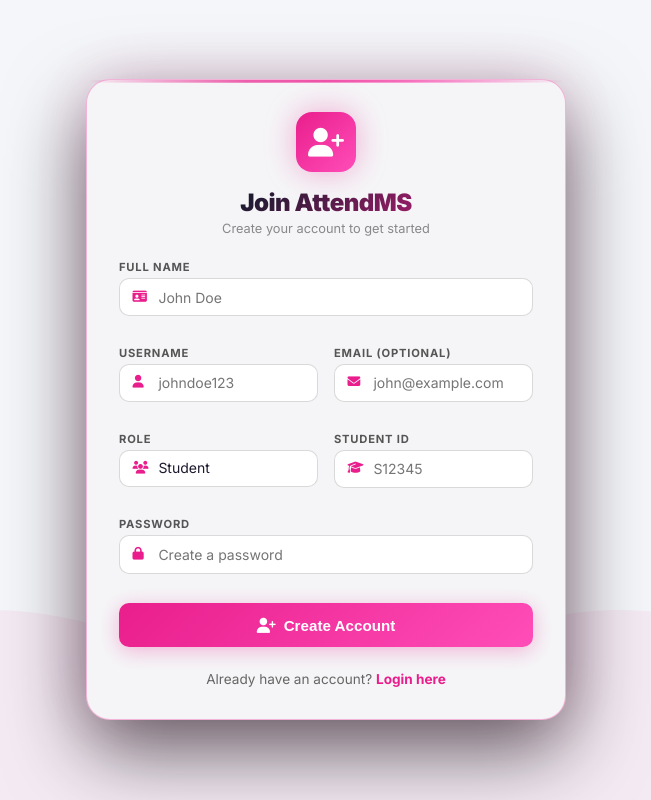
After one commit to saitejajagu/Student_attendance_Management_System, a Flask app: page /register in a window 1280 px wide. The commit adds this page. Shown: the whole page, without its empty margins (314-965 px from the left). Run offline with Flask 3, Linux system fonts and the light colour scheme.

Commit message:
added the register option

```diff
--- a/app/routes/auth.py
+++ b/app/routes/auth.py
@@ -1,6 +1,6 @@
 from flask import Blueprint, render_template, redirect, url_for, request, flash
 from flask_login import login_user, logout_user, login_required, current_user
-from app.models import User
+from app.models import User, Student
 from app import db
 
 auth = Blueprint('auth', __name__)
@@ -66,6 +66,66 @@ def forgot_password():
     return render_template('forgot_password.html', reset_link=reset_link)
 
 
+@auth.route('/register', methods=['GET', 'POST'])
+def register():
+    if current_user.is_authenticated:
+        return redirect(url_for('attendance.dashboard'))
+
+    if request.method == 'POST':
+        full_name = request.form.get('full_name', '').strip()
+        username = request.form.get('username', '').strip()
+        email = request.form.get('email', '').strip()
+        password = request.form.get('password', '')
+        role = request.form.get('role', 'student')
+        student_id_val = request.form.get('student_id', '').strip()
+
+        if User.query.filter_by(username=username).first():
+            flash('Username already exists. Please choose another.', 'danger')
+        elif email and User.query.filter_by(email=email).first():
+            flash('Email already registered. Please login.', 'warning')
+        else:
+            try:
+                # Create user account
+                new_user = User(
+                    username=username,
+                    email=email if email else None,
+                    role=role,
+                    full_name=full_name,
+                    is_active_user=True
+                )
+                new_user.set_password(password)
+                db.session.add(new_user)
+                db.session.flush()  # To get new_user.id
+
+                # If student, also create student record
+                if role == 'student':
+                    if not student_id_val:
+                        flash('Student ID is required for student registration.', 'danger')
+                        return render_template('register.html')
+
+                    if Student.query.filter_by(student_id=student_id_val).first():
+                        flash('Student ID already exists.', 'danger')
+                        db.session.rollback()
+                        return render_template('register.html')
+
+                    new_student = Student(
+                        student_id=student_id_val,
+                        full_name=full_name,
+                        email=email if email else None,
+                        user_id=new_user.id
+                    )
+                    db.session.add(new_student)
+
+                db.session.commit()
+                flash('Registration successful! You can now login.', 'success')
+                return redirect(url_for('auth.login'))
+            except Exception as e:
+                db.session.rollback()
+                flash(f'An error occurred: {str(e)}', 'danger')
+
+    return render_template('register.html')
+
+
 @auth.route('/reset-password/<token>', methods=['GET', 'POST'])
 def reset_password(token):
     if current_user.is_authenticated:
--- a/app/static/css/style.css
+++ b/app/static/css/style.css
@@ -1906,7 +1906,7 @@ textarea.form-control {
         transition: left var(--transition);
     }
 
-    .sidebar.open {
+    .sidebar.mobile-open {
         left: 0;
     }
 
@@ -2341,16 +2341,31 @@ textarea:focus {
     margin-bottom: 1rem;
 }
 
-/* ── SIDEBAR SLIDE TOGGLE ── */
 @media (max-width: 991px) {
     .sidebar {
-        transform: translateX(-280px);
+        position: fixed;
+        left: 0;
+        transform: translateX(-100%);
         transition: transform 0.3s ease;
         visibility: visible !important;
+        z-index: 1000;
     }
 
     .sidebar.mobile-open {
         transform: translateX(0);
+    }
+}
+
+/* ── DESKTOP COLLAPSE ── */
+@media (min-width: 992px) {
+    .sidebar.collapsed {
+        width: 0 !important;
+        min-width: 0 !important;
+        border-right: none !important;
+        padding-left: 0 !important;
+        padding-right: 0 !important;
+        opacity: 0;
+        pointer-events: none;
     }
 }
 
--- a/app/templates/login.html
+++ b/app/templates/login.html
@@ -389,6 +389,11 @@
                 <span class="chip"><i class="fas fa-brain"></i> AI Powered</span>
                 <span class="chip"><i class="fas fa-lock"></i> Encrypted</span>
             </div>
+
+            <div style="text-align: center; margin-top: 1.5rem; font-size: 0.85rem; color: #666;">
+                Don't have an account?
+                <a href="{{ url_for('auth.register') }}" style="color: #e91e8c; font-weight: 700; text-decoration: none;">Register here</a>
+            </div>
         </div>
     </div>
 
--- /dev/null
+++ b/app/templates/register.html
@@ -0,0 +1,404 @@
+<!DOCTYPE html>
+<html lang="en">
+
+<head>
+    <meta charset="UTF-8">
+    <meta name="viewport" content="width=device-width, initial-scale=1.0">
+    <title>Register — AttendMS</title>
+    <link href="https://fonts.googleapis.com/css2?family=Inter:wght@300;400;500;600;700;800;900&display=swap"
+        rel="stylesheet">
+    <link rel="stylesheet" href="https://cdnjs.cloudflare.com/ajax/libs/font-awesome/6.5.1/css/all.min.css">
+    <link rel="stylesheet" href="{{ url_for('static', filename='css/style.css') }}">
+    <style>
+        * {
+            box-sizing: border-box;
+            margin: 0;
+            padding: 0;
+        }
+
+        body {
+            background: #ffffff;
+            min-height: 100vh;
+            font-family: 'Inter', sans-serif;
+            overflow: hidden;
+        }
+
+        canvas {
+            position: fixed;
+            top: 0;
+            left: 0;
+            width: 100%;
+            height: 100%;
+            pointer-events: none;
+        }
+
+        #dash-canvas {
+            z-index: 1;
+        }
+
+        #wave-canvas {
+            z-index: 2;
+        }
+
+        /* ── Card ── */
+        .card-wrap {
+            position: fixed;
+            inset: 0;
+            z-index: 10;
+            display: flex;
+            align-items: center;
+            justify-content: center;
+            padding: 1rem;
+            pointer-events: none;
+            overflow-y: auto;
+        }
+
+        .login-card {
+            pointer-events: auto;
+            width: 480px;
+            max-width: 95vw;
+            background: rgba(255, 255, 255, 0.82);
+            backdrop-filter: blur(24px);
+            -webkit-backdrop-filter: blur(24px);
+            border-radius: 24px;
+            border: 1px solid rgba(233, 30, 140, 0.2);
+            padding: 2rem;
+            box-shadow: 0 8px 40px rgba(233, 30, 140, 0.12), 0 2px 8px rgba(0, 0, 0, 0.06);
+            position: relative;
+            animation: cardIn .6s cubic-bezier(.23, 1, .32, 1) both;
+            margin: 2rem 0;
+        }
+
+        @keyframes cardIn {
+            from {
+                opacity: 0;
+                transform: translateY(30px) scale(.97);
+            }
+
+            to {
+                opacity: 1;
+                transform: translateY(0) scale(1);
+            }
+        }
+
+        .card-stripe {
+            position: absolute;
+            top: 0;
+            left: 0;
+            right: 0;
+            height: 3px;
+            background: linear-gradient(90deg, transparent, #e91e8c, #ff4db8, transparent);
+            border-radius: 24px 24px 0 0;
+            animation: stripe 3s ease-in-out infinite;
+        }
+
+        @keyframes stripe {
+
+            0%,
+            100% {
+                opacity: .3
+            }
+
+            50% {
+                opacity: 1
+            }
+        }
+
+        /* Logo */
+        .logo-box {
+            width: 60px;
+            height: 60px;
+            border-radius: 16px;
+            background: linear-gradient(135deg, #e91e8c, #ff4db8);
+            display: flex;
+            align-items: center;
+            justify-content: center;
+            font-size: 1.8rem;
+            color: #fff;
+            margin: 0 auto 1rem;
+            box-shadow: 0 0 30px rgba(233, 30, 140, .35);
+        }
+
+        .login-header {
+            text-align: center;
+            margin-bottom: 1.5rem;
+        }
+
+        .login-title {
+            font-size: 1.5rem;
+            font-weight: 900;
+            letter-spacing: -.5px;
+            background: linear-gradient(135deg, #1a1a2e 30%, #e91e8c);
+            -webkit-background-clip: text;
+            background-clip: text;
+            -webkit-text-fill-color: transparent;
+        }
+
+        .login-sub {
+            color: #888;
+            font-size: .8rem;
+            margin-top: .25rem;
+        }
+
+        /* Alerts */
+        .flash-msg {
+            display: flex;
+            align-items: center;
+            gap: .6rem;
+            padding: .7rem 1rem;
+            border-radius: 10px;
+            font-size: .85rem;
+            margin-bottom: 1rem;
+        }
+
+        .flash-danger {
+            background: rgba(233, 30, 140, .07);
+            color: #c2185b;
+            border: 1px solid rgba(233, 30, 140, .2);
+        }
+
+        .flash-success {
+            background: rgba(0, 180, 100, .07);
+            color: #00875a;
+            border: 1px solid rgba(0, 180, 100, .2);
+        }
+
+        /* Form */
+        .f-label {
+            display: block;
+            font-size: .7rem;
+            font-weight: 700;
+            text-transform: uppercase;
+            letter-spacing: .8px;
+            color: #555;
+            margin-bottom: .25rem;
+        }
+
+        .f-group {
+            margin-bottom: 0.85rem;
+        }
+
+        .f-wrap {
+            position: relative;
+            display: flex;
+            align-items: center;
+        }
+
+        .f-icon {
+            position: absolute;
+            left: .85rem;
+            color: #e91e8c;
+            font-size: .8rem;
+            z-index: 1;
+        }
+
+        .f-input,
+        .f-select {
+            width: 100%;
+            padding: .6rem .9rem .6rem 2.4rem;
+            background: rgba(255, 255, 255, .9);
+            border: 1.5px solid rgba(233, 30, 140, .2);
+            border-radius: 10px;
+            color: #1a1a2e;
+            font-size: .875rem;
+            font-family: inherit;
+            transition: all .2s;
+        }
+
+        .f-select {
+            padding-left: 2.4rem;
+            cursor: pointer;
+            appearance: none;
+        }
+
+        .f-input:focus,
+        .f-select:focus {
+            outline: none;
+            border-color: #e91e8c;
+            box-shadow: 0 0 0 3px rgba(233, 30, 140, .1);
+        }
+
+        .btn-sign {
+            width: 100%;
+            padding: .85rem;
+            border: none;
+            border-radius: 10px;
+            background: linear-gradient(135deg, #e91e8c, #ff4db8);
+            color: #fff;
+            font-size: .95rem;
+            font-weight: 700;
+            cursor: pointer;
+            display: flex;
+            align-items: center;
+            justify-content: center;
+            gap: .5rem;
+            box-shadow: 0 4px 20px rgba(233, 30, 140, .3);
+            transition: all .2s;
+            margin-top: 1rem;
+        }
+
+        .btn-sign:hover {
+            transform: translateY(-2px);
+            box-shadow: 0 8px 30px rgba(233, 30, 140, .4);
+        }
+
+        .form-grid {
+            display: grid;
+            grid-template-columns: 1fr 1fr;
+            gap: 1rem;
+        }
+
+        .form-full {
+            grid-column: 1 / -1;
+        }
+
+        #studentIdGroup {
+            display: block;
+        }
+    </style>
+</head>
+
+<body>
+
+    <canvas id="dash-canvas"></canvas>
+    <canvas id="wave-canvas"></canvas>
+
+    <div class="card-wrap">
+        <div class="login-card">
+            <div class="card-stripe"></div>
+
+            <div class="login-header">
+                <div class="logo-box"><i class="fas fa-user-plus"></i></div>
+                <h1 class="login-title">Join AttendMS</h1>
+                <p class="login-sub">Create your account to get started</p>
+            </div>
+
+            {% with messages = get_flashed_messages(with_categories=true) %}
+            {% if messages %}{% for cat, msg in messages %}
+            <div class="flash-msg flash-{{ cat }}">
+                <i class="fas fa-{% if cat == 'success' %}check-circle{% else %}exclamation-circle{% endif %}"></i>
+                {{ msg }}
+            </div>
+            {% endfor %}{% endif %}
+            {% endwith %}
+
+            <form method="POST" action="{{ url_for('auth.register') }}">
+                <div class="form-grid">
+                    <div class="f-group form-full">
+                        <label class="f-label">Full Name</label>
+                        <div class="f-wrap">
+                            <i class="fas fa-id-card f-icon"></i>
+                            <input class="f-input" type="text" name="full_name" placeholder="John Doe" required>
+                        </div>
+                    </div>
+
+                    <div class="f-group">
+                        <label class="f-label">Username</label>
+                        <div class="f-wrap">
+                            <i class="fas fa-user f-icon"></i>
+                            <input class="f-input" type="text" name="username" placeholder="johndoe123" required>
+                        </div>
+                    </div>
+
+                    <div class="f-group">
+                        <label class="f-label">Email (Optional)</label>
+                        <div class="f-wrap">
+                            <i class="fas fa-envelope f-icon"></i>
+                            <input class="f-input" type="email" name="email" placeholder="john@example.com">
+                        </div>
+                    </div>
+
+                    <div class="f-group">
+                        <label class="f-label">Role</label>
+                        <div class="f-wrap">
+                            <i class="fas fa-users f-icon"></i>
+                            <select class="f-select" name="role" id="roleSelect" onchange="toggleStudentId()">
+                                <option value="student">Student</option>
+                                <option value="teacher">Teacher</option>
+                            </select>
+                        </div>
+                    </div>
+
+                    <div class="f-group" id="studentIdGroup">
+                        <label class="f-label">Student ID</label>
+                        <div class="f-wrap">
+                            <i class="fas fa-graduation-cap f-icon"></i>
+                            <input class="f-input" type="text" name="student_id" id="studentIdInput"
+                                placeholder="S12345">
+                        </div>
+                    </div>
+
+                    <div class="f-group form-full">
+                        <label class="f-label">Password</label>
+                        <div class="f-wrap">
+                            <i class="fas fa-lock f-icon"></i>
+                            <input class="f-input" type="password" name="password" placeholder="Create a password"
+                                required minlength="6">
+                        </div>
+                    </div>
+                </div>
+
+                <button type="submit" class="btn-sign">
+                    <i class="fas fa-user-plus"></i> Create Account
+                </button>
+            </form>
+
+            <div style="text-align: center; margin-top: 1.5rem; font-size: 0.85rem; color: #666;">
+                Already have an account?
+                <a href="{{ url_for('auth.login') }}"
+                    style="color: #e91e8c; font-weight: 700; text-decoration: none;">Login here</a>
+            </div>
+        </div>
+    </div>
+
+    <script>
+        function toggleStudentId() {
+            const role = document.getElementById('roleSelect').value;
+            const group = document.getElementById('studentIdGroup');
+            const input = document.getElementById('studentIdInput');
+            if (role === 'student') {
+                group.style.display = 'block';
+                input.required = true;
+            } else {
+                group.style.display = 'none';
+                input.required = false;
+            }
+        }
+        // Run once on load
+        toggleStudentId();
+
+        /* CANVAS COPIED FROM LOGIN */
+        const dc = document.getElementById('dash-canvas');
+        const dctx = dc.getContext('2d');
+        const wc = document.getElementById('wave-canvas');
+        const wctx = wc.getContext('2d');
+        let W = 0, H = 0;
+        function resize() {
+            W = dc.width = wc.width = window.innerWidth;
+            H = dc.height = wc.height = window.innerHeight;
+        }
+        window.addEventListener('resize', resize);
+        resize();
+
+        var tick = 0;
+        function loop() {
+            tick++;
+            dctx.clearRect(0, 0, W, H);
+            wctx.clearRect(0, 0, W, H);
+            // Simple wave for register page to keep it clean
+            wctx.beginPath();
+            wctx.moveTo(0, H);
+            for (let x = 0; x <= W; x += 5) {
+                let y = H * 0.8 + Math.sin(tick * 0.02 + x * 0.01) * 30;
+                wctx.lineTo(x, y);
+            }
+            wctx.lineTo(W, H);
+            wctx.fillStyle = 'rgba(233, 30, 140, 0.05)';
+            wctx.fill();
+            requestAnimationFrame(loop);
+        }
+        loop();
+    </script>
+</body>
+
+</html>
```
Also changed, not shown: app/static/js/app.js (+44 -12 lines), instance/local.db (added).
